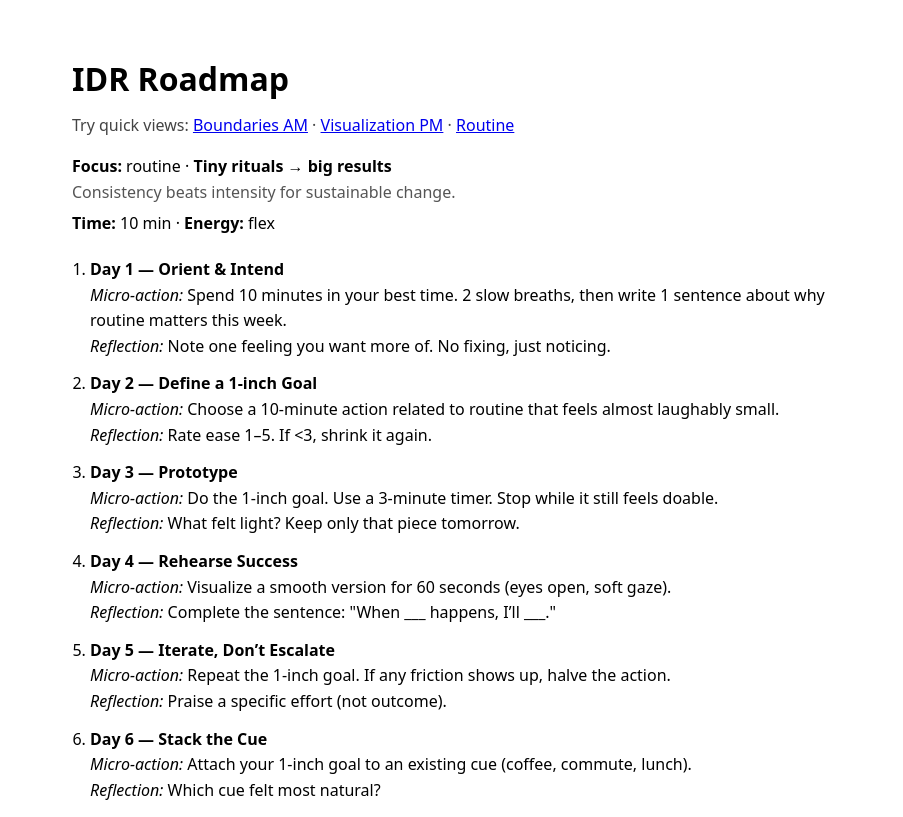
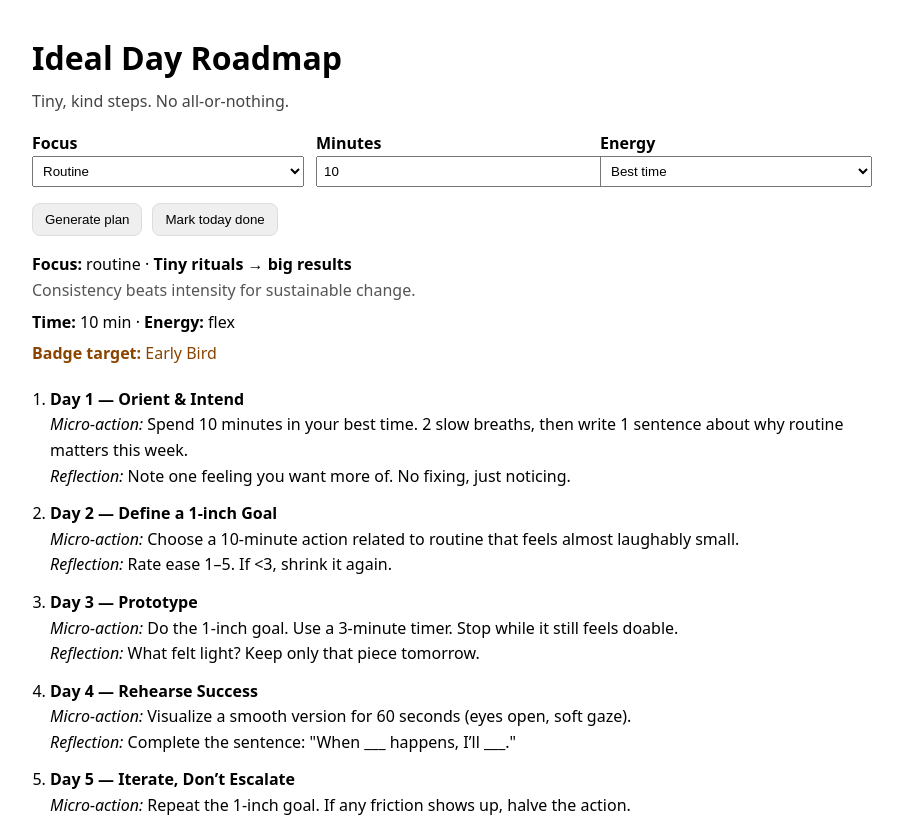
Before and after one commit to RobertGPT/idr-app, a Next.js app: page / in a window 1280 px wide. Shown: the top 817 px of the page, without its empty margins (188-1091 px from the left). Built offline with nearby package versions, Linux system fonts and the light colour scheme.

Commit message:
Update index.tsx

```diff
--- a/pages/index.tsx
+++ b/pages/index.tsx
@@ -1,39 +1,124 @@
 // pages/index.tsx
-import { useEffect, useState } from "react";
+import { useEffect, useMemo, useState } from "react";
 
+type Day = { title: string; micro_action: string; reflection: string };
 type Roadmap = {
   ok: boolean;
   meta: { focus: string; theme: string; why: string; minutes: number; energy: string };
-  days: { title: string; micro_action: string; reflection: string }[];
+  days: Day[];
   coaching_reminder: string;
+  badge_hint?: string | null;
 };
 
+function getClientId(): string {
+  if (typeof window === "undefined") return "anon";
+  const key = "idr_client_id";
+  let id = localStorage.getItem(key);
+  if (!id) {
+    id = Math.random().toString(36).slice(2) + Date.now().toString(36);
+    localStorage.setItem(key, id);
+  }
+  return id;
+}
+
 export default function Home() {
+  const [focus, setFocus] = useState("routine");
+  const [minutes, setMinutes] = useState(10);
+  const [energy, setEnergy] = useState("flex");
   const [data, setData] = useState<Roadmap | null>(null);
+  const [loading, setLoading] = useState(false);
+  const [savedMsg, setSavedMsg] = useState<string | null>(null);
 
-  // defaults; tweak these in the URL if you want (e.g., ?focus=empathy&minutes=12&energy=morning)
-  const params = new URLSearchParams(typeof window !== "undefined" ? window.location.search : "");
-  const focus = params.get("focus") || "routine";
-  const minutes = params.get("minutes") || "10";
-  const energy = params.get("energy") || "flex";
+  const clientId = useMemo(getClientId, []);
+
+  async function loadPlan() {
+    setLoading(true);
+    setSavedMsg(null);
+    try {
+      const url = `/api/roadmap?focus=${encodeURIComponent(focus)}&minutes=${minutes}&energy=${encodeURIComponent(energy)}`;
+      const resp = await fetch(url);
+      const json = await resp.json();
+      setData(json);
+    } catch {
+      setData(null);
+    } finally {
+      setLoading(false);
+    }
+  }
 
   useEffect(() => {
-    const url = `/api/roadmap?focus=${encodeURIComponent(focus)}&minutes=${encodeURIComponent(minutes)}&energy=${encodeURIComponent(energy)}`;
-    fetch(url)
-      .then(r => r.json())
-      .then(setData)
-      .catch(() => setData(null));
-  }, [focus, minutes, energy]);
+    loadPlan();
+    // eslint-disable-next-line react-hooks/exhaustive-deps
+  }, []);
+
+  async function markDone() {
+    if (!data) return;
+    // map focus to module slug (same mapping used in /api/roadmap)
+    const mapping: Record<string, string> = {
+      motivation: "motivation_module",
+      boundaries: "boundaries_module",
+      empathy: "empathy_module",
+      visualization: "visualization_module",
+      routine: "routine_module",
+    };
+    const module_slug = mapping[focus] ?? "routine_module";
+
+    try {
+      const resp = await fetch("/api/completions", {
+        method: "POST",
+        headers: { "Content-Type": "application/json" },
+        body: JSON.stringify({ client_id: clientId, module_slug }),
+      });
+      const out = await resp.json();
+      if (out.ok) {
+        setSavedMsg("Nice — marked done. Tiny wins add up.");
+      } else {
+        setSavedMsg("Could not save just now. Try again in a moment.");
+      }
+    } catch {
+      setSavedMsg("Network hiccup. Try again.");
+    }
+  }
 
   return (
-    <main style={{ fontFamily: "system-ui, sans-serif", padding: 24, lineHeight: 1.6, maxWidth: 760, margin: "0 auto" }}>
-      <h1 style={{ marginBottom: 8 }}>IDR Roadmap</h1>
-      <p style={{ marginTop: 0, color: "#444" }}>
-        Try quick views:{" "}
-        <a href="/?focus=boundaries&minutes=12&energy=morning">Boundaries AM</a>{" · "}
-        <a href="/?focus=visualization&minutes=8&energy=evening">Visualization PM</a>{" · "}
-        <a href="/?focus=routine&minutes=10&energy=flex">Routine</a>
-      </p>
+    <main style={{ fontFamily: "system-ui, sans-serif", padding: 24, lineHeight: 1.6, maxWidth: 840, margin: "0 auto" }}>
+      <h1 style={{ margin: 0 }}>Ideal Day Roadmap</h1>
+      <p style={{ marginTop: 6, color: "#444" }}>Tiny, kind steps. No all-or-nothing.</p>
+
+      <section style={{ display: "grid", gap: 12, gridTemplateColumns: "repeat(auto-fit, minmax(180px, 1fr))", margin: "16px 0" }}>
+        <label>
+          <div style={{ fontWeight: 600 }}>Focus</div>
+          <select value={focus} onChange={e => setFocus(e.target.value)} style={{ padding: 6, width: "100%" }}>
+            <option value="routine">Routine</option>
+            <option value="motivation">Motivation</option>
+            <option value="boundaries">Boundaries</option>
+            <option value="empathy">Empathy</option>
+            <option value="visualization">Visualization</option>
+          </select>
+        </label>
+        <label>
+          <div style={{ fontWeight: 600 }}>Minutes</div>
+          <input type="number" min={5} max={30} value={minutes} onChange={e => setMinutes(Number(e.target.value))} style={{ padding: 6, width: "100%" }} />
+        </label>
+        <label>
+          <div style={{ fontWeight: 600 }}>Energy</div>
+          <select value={energy} onChange={e => setEnergy(e.target.value)} style={{ padding: 6, width: "100%" }}>
+            <option value="flex">Best time</option>
+            <option value="morning">Morning</option>
+            <option value="evening">Evening</option>
+          </select>
+        </label>
+      </section>
+
+      <div style={{ display: "flex", gap: 10, marginBottom: 16 }}>
+        <button onClick={loadPlan} disabled={loading} style={{ padding: "8px 12px", borderRadius: 8, border: "1px solid #ddd" }}>
+          {loading ? "Loading…" : "Generate plan"}
+        </button>
+        <button onClick={markDone} style={{ padding: "8px 12px", borderRadius: 8, border: "1px solid #ddd" }}>
+          Mark today done
+        </button>
+        {savedMsg && <span style={{ marginLeft: 8, color: "#0a7" }}>{savedMsg}</span>}
+      </div>
 
       {!data ? (
         <p>Loading…</p>
@@ -45,12 +130,13 @@ export default function Home() {
             <div style={{ marginTop: 6 }}>
               <strong>Time:</strong> {data.meta.minutes} min · <strong>Energy:</strong> {data.meta.energy}
             </div>
+            {data.badge_hint && <div style={{ marginTop: 6, color: "#884400" }}><strong>Badge target:</strong> {data.badge_hint}</div>}
           </section>
           <ol style={{ paddingLeft: 18 }}>
             {data.days.map((d, i) => (
               <li key={i} style={{ marginBottom: 12 }}>
                 <div style={{ fontWeight: 600 }}>{d.title}</div>
-                <div><em>Micro‑action:</em> {d.micro_action}</div>
+                <div><em>Micro-action:</em> {d.micro_action}</div>
                 <div><em>Reflection:</em> {d.reflection}</div>
               </li>
             ))}
```
